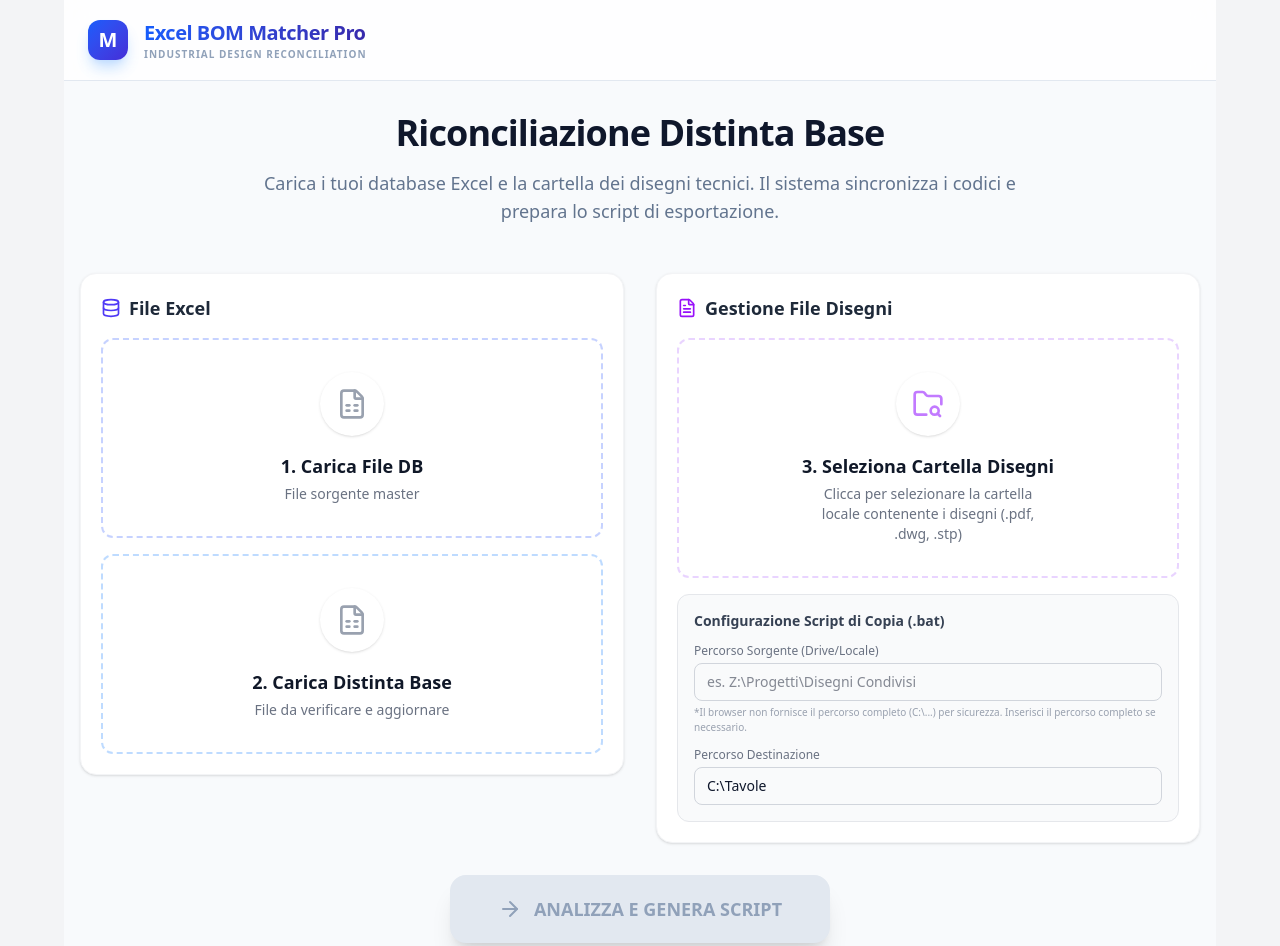
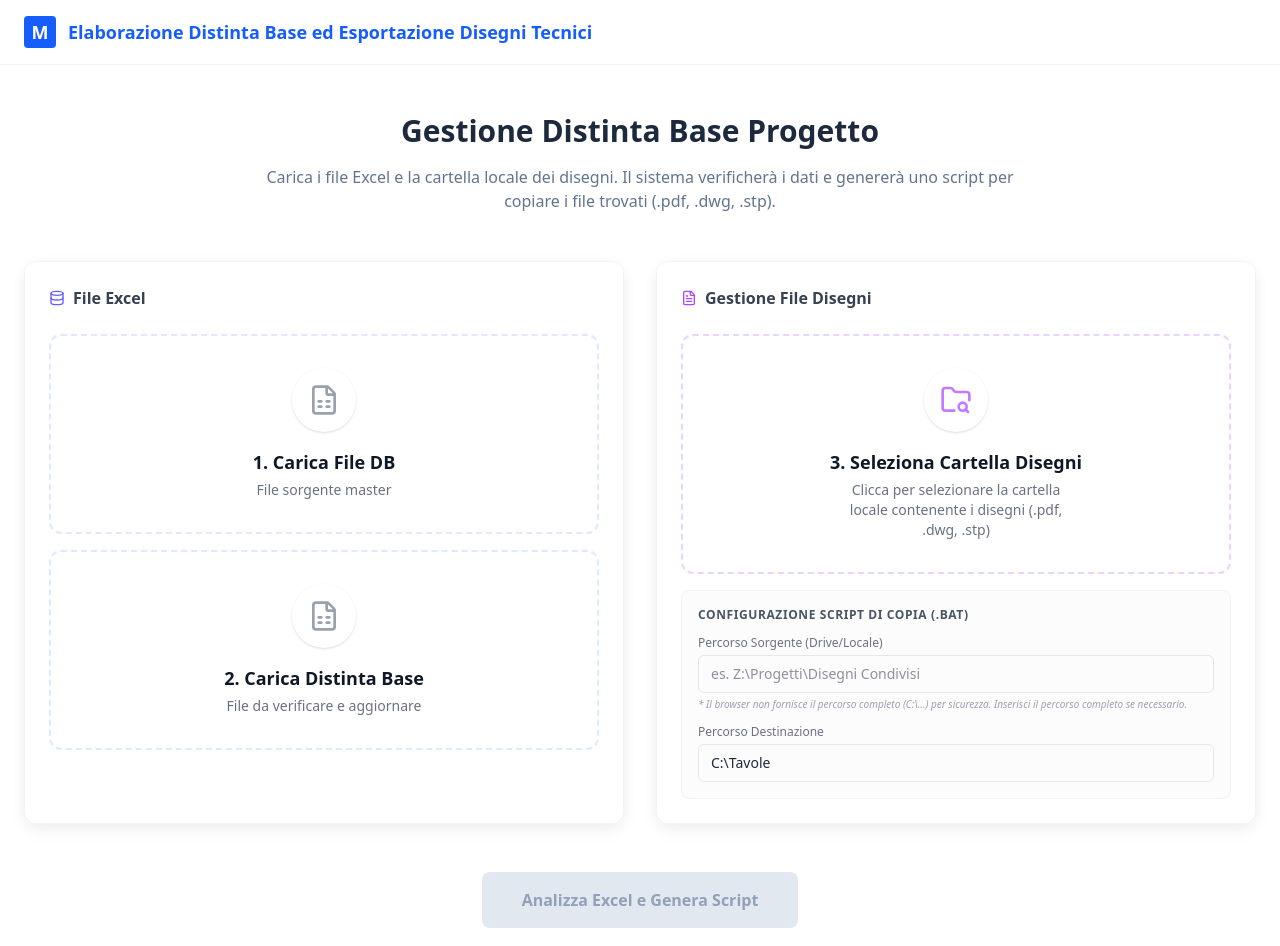
Before and after one commit to tbmsystem/excel-bom-matcher, a React (Vite) app: page / in a window 1280 px wide. Shown: the top 946 px of the page. Built offline with nearby package versions, Linux system fonts and the light colour scheme.

Commit message:
UI: ripristinato design originale (immagine 2)

```diff
--- a/App.tsx
+++ b/App.tsx
@@ -184,50 +184,46 @@ const App: React.FC = () => {
   }, [result]);
 
   return (
-    <div className="min-h-screen bg-slate-50 text-slate-900 pb-20 w-[90%] max-w-7xl mx-auto font-sans selection:bg-blue-100 selection:text-blue-900">
-      {/* Header */}
-      <header className="bg-white/80 backdrop-blur-md border-b border-slate-200 sticky top-0 z-50">
-        <div className="w-full px-6 h-20 flex items-center justify-between">
-          <div className="flex items-center gap-4">
-            <div className="w-10 h-10 bg-gradient-to-br from-blue-600 to-indigo-700 rounded-xl flex items-center justify-center text-white font-bold text-xl shadow-lg shadow-blue-200">
+    <div className="min-h-screen bg-white text-slate-800 pb-20 font-sans">
+      {/* Header - Versione Originale */}
+      <header className="border-b border-slate-100 mb-12">
+        <div className="max-w-7xl mx-auto px-6 h-16 flex items-center justify-between">
+          <div className="flex items-center gap-3">
+            <div className="w-8 h-8 bg-blue-600 rounded flex items-center justify-center text-white font-bold text-lg">
               M
             </div>
-            <div>
-              <h1 className="text-xl font-extrabold bg-clip-text text-transparent bg-gradient-to-r from-blue-600 to-indigo-800 tracking-tight">
-                Excel BOM Matcher Pro
+            <h1 className="text-lg font-semibold text-blue-600">
+              Elaborazione Distinta Base ed Esportazione Disegni Tecnici
             </h1>
-              <p className="text-[10px] uppercase tracking-widest text-slate-400 font-bold">Industrial Design Reconciliation</p>
-            </div>
           </div>
           {result && (
             <button
               onClick={reset}
-              className="text-sm font-semibold text-slate-500 hover:text-blue-600 flex items-center gap-2 px-4 py-2 rounded-lg hover:bg-blue-50 transition-all active:scale-95"
+              className="text-sm font-medium text-slate-400 hover:text-blue-600 flex items-center gap-2 transition-colors"
             >
-              <RefreshCw size={16} className="transition-transform group-hover:rotate-180" /> Nuova Analisi
+              <RefreshCw size={14} /> Nuova Analisi
             </button>
           )}
         </div>
       </header>
 
-      <main className="w-full px-4 py-8">
+      <main className="max-w-7xl mx-auto px-6">
 
-        {/* Intro */}
-        <div className="mb-12 text-center max-w-3xl mx-auto animate-fade-in-up">
-          <h2 className="text-4xl font-black text-slate-900 mb-4 tracking-tight">Riconciliazione Distinta Base</h2>
-          <p className="text-lg text-slate-500 font-medium">
-            Carica i tuoi database Excel e la cartella dei disegni tecnici.
-            Il sistema sincronizza i codici e prepara lo script di esportazione.
+        {/* Intro - Versione Originale */}
+        <div className="mb-12 text-center max-w-3xl mx-auto">
+          <h2 className="text-3xl font-bold text-slate-800 mb-4">Gestione Distinta Base Progetto</h2>
+          <p className="text-slate-500 font-medium">
+            Carica i file Excel e la cartella locale dei disegni. Il sistema verificherà i dati e genererà
+            uno script per copiare i file trovati (.pdf, .dwg, .stp).
           </p>
         </div>
 
-        <div className="grid md:grid-cols-2 gap-8 mb-8">
+        <div className="grid md:grid-cols-2 gap-8 mb-12">
 
           {/* Left Column: Excel Files */}
-          <div className="flex flex-col gap-6">
-            <div className="bg-white p-5 rounded-2xl shadow-sm border border-gray-100">
-              <h3 className="font-bold text-lg text-gray-800 mb-4 flex items-center gap-2">
-                <Database className="w-5 h-5 text-indigo-600" />
+          <div className="bg-white p-6 rounded-xl shadow-[0_2px_15px_-3px_rgba(0,0,0,0.07),0_10px_20px_-2px_rgba(0,0,0,0.04)] border border-gray-100">
+            <h3 className="font-bold text-base text-gray-700 mb-6 flex items-center gap-2">
+              <Database className="w-4 h-4 text-indigo-500" />
               File Excel
             </h3>
 
@@ -238,7 +234,7 @@ const App: React.FC = () => {
                 file={dbFile}
                 onFileSelect={setDbFile}
                 onClear={() => { setDbFile(null); setResult(null); }}
-                  colorClass="border-indigo-200 hover:bg-indigo-50 hover:border-indigo-400"
+                colorClass="border-indigo-100 hover:bg-indigo-50/30 hover:border-indigo-300"
               />
 
               <Dropzone
@@ -247,22 +243,19 @@ const App: React.FC = () => {
                 file={bomFile}
                 onFileSelect={setBomFile}
                 onClear={() => { setBomFile(null); setResult(null); }}
-                  colorClass="border-blue-200 hover:bg-blue-50 hover:border-blue-400"
+                colorClass="border-blue-100 hover:bg-blue-50/30 hover:border-blue-300"
               />
-              </div>
             </div>
           </div>
 
           {/* Right Column: File System */}
-          <div className="flex flex-col gap-6">
-            <div className="bg-white p-5 rounded-2xl shadow-sm border border-gray-100">
-              <h3 className="font-bold text-lg text-gray-800 mb-4 flex items-center gap-2">
-                <FileText className="w-5 h-5 text-purple-600" />
+          <div className="bg-white p-6 rounded-xl shadow-[0_2px_15px_-3px_rgba(0,0,0,0.07),0_10px_20px_-2px_rgba(0,0,0,0.04)] border border-gray-100">
+            <h3 className="font-bold text-base text-gray-700 mb-6 flex items-center gap-2">
+              <FileText className="w-4 h-4 text-purple-500" />
               Gestione File Disegni
             </h3>
 
             <div className="flex flex-col gap-4">
-                {/* Folder Selection for Scanning */}
               <FolderSelector
                 label="3. Seleziona Cartella Disegni"
                 fileCount={sourceFiles ? sourceFiles.length : 0}
@@ -270,8 +263,8 @@ const App: React.FC = () => {
                 onClear={() => { setSourceFiles(null); }}
               />
 
-                <div className="p-4 bg-gray-50 rounded-xl border border-gray-200">
-                  <h4 className="text-sm font-semibold text-gray-700 mb-3">Configurazione Script di Copia (.bat)</h4>
+              <div className="p-4 bg-gray-50/50 rounded-lg border border-gray-100">
+                <h4 className="text-xs font-bold text-gray-600 mb-3 uppercase tracking-wider">Configurazione Script di Copia (.bat)</h4>
 
                 <div className="space-y-3">
                   <div>
@@ -283,10 +276,10 @@ const App: React.FC = () => {
                       value={sourcePath}
                       onChange={(e) => setSourcePath(e.target.value)}
                       placeholder="es. Z:\Progetti\Disegni Condivisi"
-                        className="w-full px-3 py-2 text-sm border border-gray-300 rounded-lg focus:ring-2 focus:ring-blue-500 outline-none"
+                      className="w-full px-3 py-2 text-sm border border-gray-200 rounded-md focus:ring-1 focus:ring-blue-400 outline-none transition-all"
                     />
-                      <p className="text-[10px] text-gray-400 mt-1">
-                        *Il browser non fornisce il percorso completo (C:\...) per sicurezza. Inserisci il percorso completo se necessario.
+                    <p className="text-[10px] text-gray-400 mt-1 italic">
+                      * Il browser non fornisce il percorso completo (C:\...) per sicurezza. Inserisci il percorso completo se necessario.
                     </p>
                   </div>
 
@@ -299,9 +292,8 @@ const App: React.FC = () => {
                       value={targetPath}
                       onChange={(e) => setTargetPath(e.target.value)}
                       placeholder="es. C:\Tavole"
-                        className="w-full px-3 py-2 text-sm border border-gray-300 rounded-lg focus:ring-2 focus:ring-blue-500 outline-none"
+                      className="w-full px-3 py-2 text-sm border border-gray-200 rounded-md focus:ring-1 focus:ring-blue-400 outline-none transition-all"
                     />
-                    </div>
                   </div>
                 </div>
               </div>
@@ -310,34 +302,30 @@ const App: React.FC = () => {
 
         </div>
 
-        {/* Action Area */}
-        <div className="flex flex-col items-center justify-center mb-10 gap-3">
+        {/* Action Area - Versione Originale */}
+        <div className="flex flex-col items-center justify-center mb-10 gap-4">
           <button
             onClick={handleProcess}
             disabled={!dbFile || !bomFile || isProcessing}
             className={`
-              relative px-12 py-5 rounded-2xl font-black text-lg shadow-xl transition-all transform hover:-translate-y-1 active:translate-y-0 active:scale-95
+              px-10 py-4 rounded-lg font-bold text-base transition-all
               ${(!dbFile || !bomFile)
-                ? 'bg-slate-200 text-slate-400 cursor-not-allowed shadow-none'
-                : 'bg-gradient-to-br from-blue-600 via-blue-700 to-indigo-800 text-white hover:shadow-2xl hover:shadow-blue-200 active:shadow-inner'}
+                ? 'bg-slate-200 text-slate-400 cursor-not-allowed'
+                : 'bg-slate-300 text-slate-700 hover:bg-slate-400 active:scale-95 shadow-sm'}
             `}
           >
             {isProcessing ? (
-              <span className="flex items-center gap-3 animate-pulse">
-                <RefreshCw className="animate-spin" /> ELABORAZIONE IN CORSO...
+              <span className="flex items-center gap-2">
+                <RefreshCw size={18} className="animate-spin" /> Elaborazione...
               </span>
             ) : (
-              <span className="flex items-center gap-3">
-                <ArrowRight className="w-6 h-6" /> ANALIZZA E GENERA SCRIPT
-              </span>
+              "Analizza Excel e Genera Script"
             )}
           </button>
 
-          {(!sourceFiles || !sourcePath) && !result && (
-            <p className="text-xs text-orange-600">
+          <p className="text-[11px] text-orange-600 font-medium">
             * Per il controllo file e lo script di copia, assicurati di selezionare la cartella e inserire il percorso sorgente.
           </p>
-          )}
         </div>
 
         {/* Error Message */}
```
Lines whose indentation alone changed are shown as unchanged.
